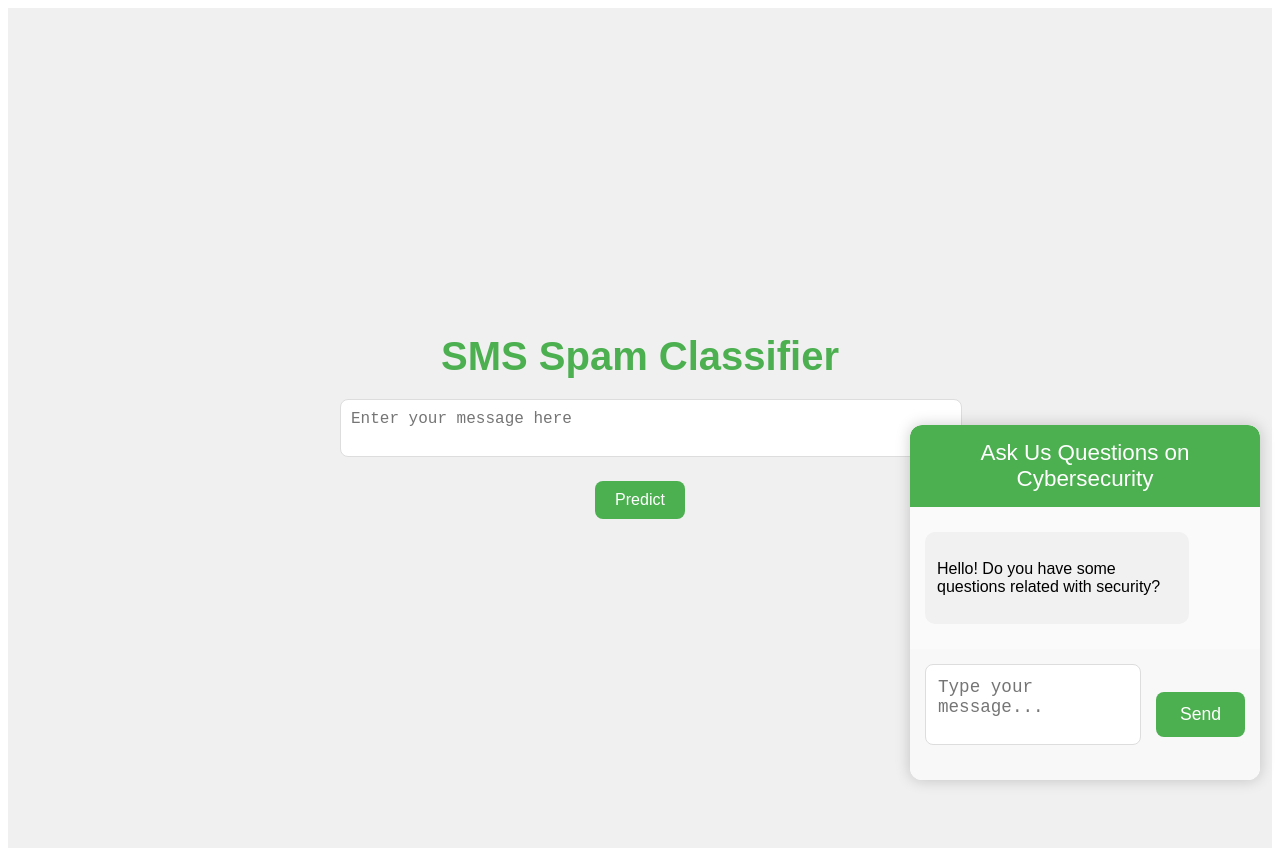
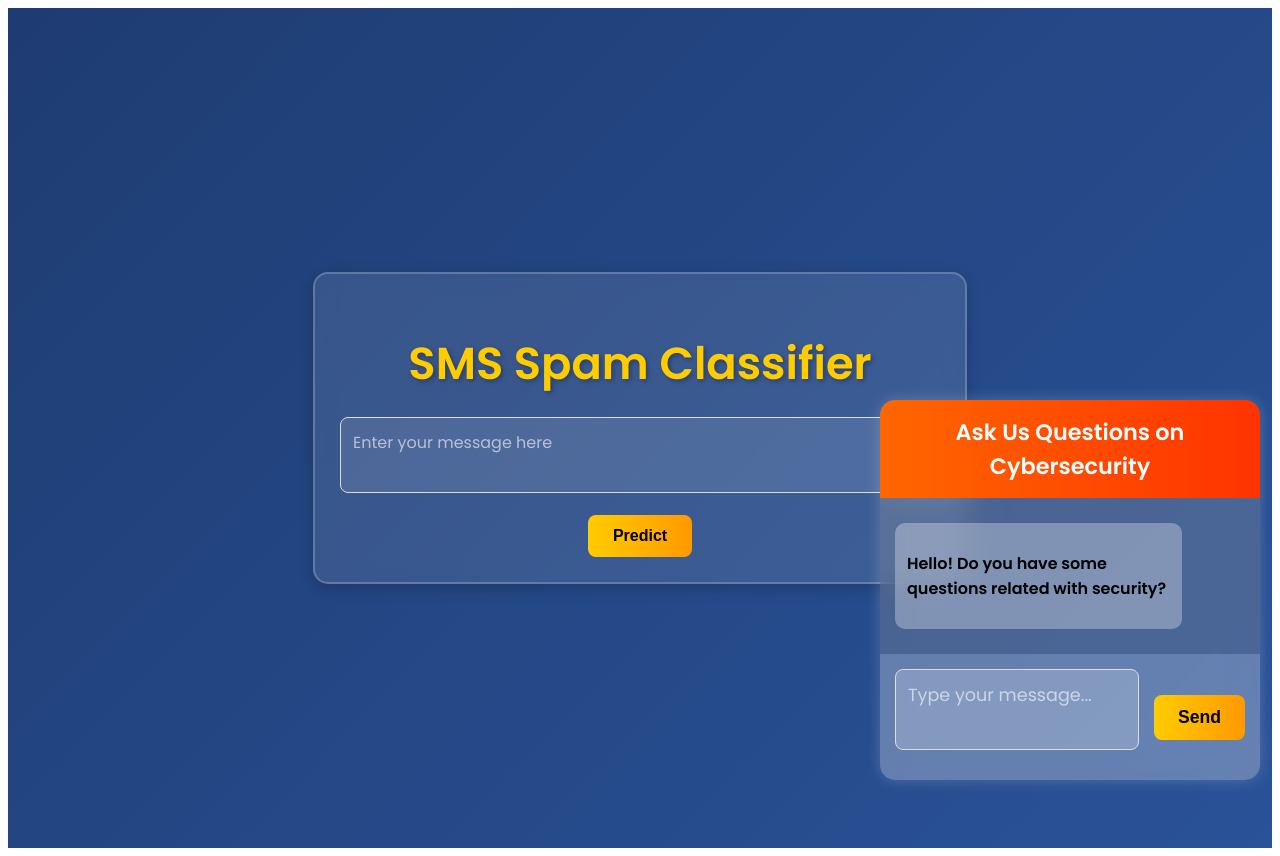
Before and after one commit to adityahacker-1/scam_msg_classifier_hackathon, a React (Vite) app in the folder frontend/email_spam/: page / in a window 1280 px wide. Built offline with nearby package versions, Linux system fonts and the light colour scheme.

Commit message:
Updated style of the website

```diff
--- a/frontend/email_spam/index.html
+++ b/frontend/email_spam/index.html
@@ -3,6 +3,7 @@
   <head>
     <meta charset="UTF-8" />
     <link rel="icon" type="image/svg+xml" href="/vite.svg" />
+    <link href="https://fonts.googleapis.com/css2?family=Poppins:wght@300;400;600&display=swap" rel="stylesheet">
     <meta name="viewport" content="width=device-width, initial-scale=1.0" />
     <title>Email Spam Detector</title>
   </head>
--- a/frontend/email_spam/src/App.css
+++ b/frontend/email_spam/src/App.css
@@ -1,51 +1,68 @@
+/* Global Styles */
 .App {
     display: flex;
     justify-content: center;
     align-items: center;
     flex-direction: column;
     height: 100vh;
-    background-color: #f0f0f0;
-    font-family: Arial, sans-serif;
+    background: linear-gradient(135deg, #1e3c72, #2a5298);
+    font-family: 'Poppins', sans-serif;
     padding: 20px;
-  }
-
-  h1 {
-    color: #4caf50;
-    font-size: 2.5rem;
-    margin-bottom: 20px;
+    color: white;
   }
 
   /* SMS Spam Classifier Section */
   .sms-section {
-    margin-bottom: 30px;
+    background: rgba(255, 255, 255, 0.1);
+    backdrop-filter: blur(10px);
+    padding: 25px;
+    border-radius: 15px;
+    box-shadow: 0 4px 15px rgba(0, 0, 0, 0.2);
     width: 100%;
     max-width: 600px;
     text-align: center;
+    border: 2px solid rgba(255, 255, 255, 0.2);
+  }
+
+  h1 {
+    color: #ffcc00;
+    font-size: 2.8rem;
+    margin-bottom: 20px;
+    text-shadow: 2px 2px 5px rgba(0, 0, 0, 0.3);
   }
 
   textarea {
     width: 100%;
-    padding: 10px;
+    padding: 12px;
     font-size: 1rem;
     border-radius: 8px;
     border: 1px solid #ddd;
-    margin-bottom: 20px;
+    margin-bottom: 15px;
     resize: none;
+    background: rgba(255, 255, 255, 0.1);
+    color: white;
+    font-family: 'Poppins', sans-serif;
+  }
+
+  textarea::placeholder {
+    color: rgba(255, 255, 255, 0.6);
   }
 
   button {
-    background-color: #4caf50;
-    color: white;
+    background: linear-gradient(90deg, #ffcc00, #ff9900);
+    color: black;
     font-size: 1rem;
-    padding: 10px 20px;
+    font-weight: bold;
+    padding: 12px 25px;
     border: none;
     border-radius: 8px;
     cursor: pointer;
-    transition: background-color 0.3s ease;
+    transition: 0.3s ease;
   }
 
   button:hover {
-    background-color: #45a049;
+    background: linear-gradient(90deg, #ff9900, #ff6600);
+    transform: scale(1.05);
   }
 
   /* Chatbot Styling */
@@ -53,33 +70,36 @@
     position: fixed;
     bottom: 20px;
     right: 20px;
-    width: 350px; /* Increased width */
-    max-height: 550px; /* Increased max height */
-    background-color: #ffffff;
-    border-radius: 12px; /* Rounder corners */
-    box-shadow: 0 0 15px rgba(0, 0, 0, 0.2); /* Enhanced shadow */
+    width: 380px;
+    max-height: 550px;
+    background: rgba(255, 255, 255, 0.2);
+    border-radius: 15px;
+    backdrop-filter: blur(15px);
+    box-shadow: 0 0 15px rgba(255, 255, 255, 0.2);
     display: flex;
     flex-direction: column;
     z-index: 100;
     overflow: hidden;
-    font-family: 'Arial', sans-serif;
+    font-family: 'Poppins', sans-serif;
   }
 
   .chat-header {
-    background-color: #4caf50;
+    background: linear-gradient(90deg, #ff6600, #ff3300);
     color: white;
     padding: 15px;
     font-size: 1.4rem;
     text-align: center;
-    border-radius: 12px 12px 0 0;
+    border-radius: 15px 15px 0 0;
+    font-weight: bold;
   }
 
   .chat-messages {
     flex-grow: 1;
     overflow-y: auto;
-    padding: 15px; /* Increased padding */
-    max-height: 400px; /* Set height for messages */
-    background-color: #fafafa; /* Light background for chat area */
+    padding: 15px;
+    max-height: 400px;
+    background: rgba(0, 0, 0, 0.1);
+    color: white;
   }
 
   .message {
@@ -90,48 +110,54 @@
   }
 
   .bot {
-    background-color: #f1f1f1;
+    background: rgba(255, 255, 255, 0.3);
     align-self: flex-start;
     margin-right: 15px;
+    color: black;
+    font-weight: bold;
   }
 
   .user {
-    background-color: #4caf50;
-    color: white;
+    background: linear-gradient(90deg, #ffcc00, #ff9900);
+    color: black;
     align-self: flex-end;
     margin-left: 15px;
+    font-weight: bold;
   }
 
   .chat-input {
     display: flex;
     align-items: center;
-    gap: 15px; /* Increased gap between text area and button */
+    gap: 15px;
     padding: 15px;
-    background-color: #f8f8f8;
-    border-radius: 0 0 12px 12px; /* Rounded corners at the bottom */
+    background: rgba(255, 255, 255, 0.1);
+    border-radius: 0 0 15px 15px;
   }
 
   .chat-input textarea {
-    width: 80%;
-    height: 55px; /* Increased height */
+    width: 75%;
+    height: 55px;
     padding: 12px;
-    font-size: 1.1rem; /* Slightly larger font */
+    font-size: 1.1rem;
     border-radius: 8px;
     border: 1px solid #ddd;
     resize: none;
+    background: rgba(255, 255, 255, 0.2);
+    color: white;
   }
 
   .chat-input button {
-    background-color: #4caf50;
-    color: white;
-    padding: 12px 24px; /* Bigger button */
+    background: linear-gradient(90deg, #ffcc00, #ff9900);
+    color: black;
+    padding: 12px 24px;
     font-size: 1.1rem;
     border: none;
     border-radius: 8px;
     cursor: pointer;
-    transition: background-color 0.3s ease;
+    transition: 0.3s ease;
   }
 
   .chat-input button:hover {
-    background-color: #45a049;
+    background: linear-gradient(90deg, #ff9900, #ff6600);
+    transform: scale(1.05);
   }
```
